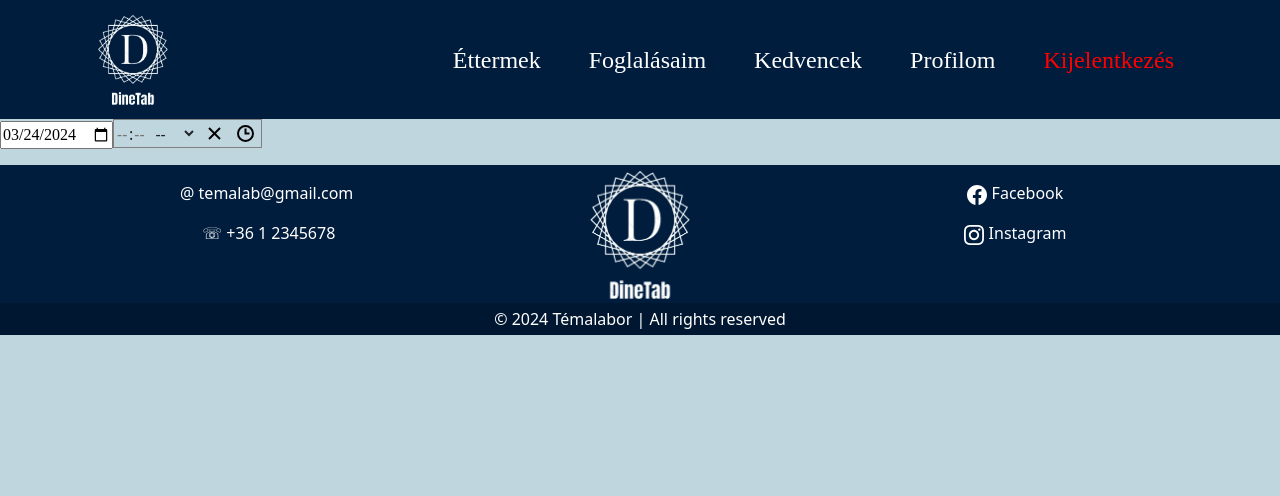
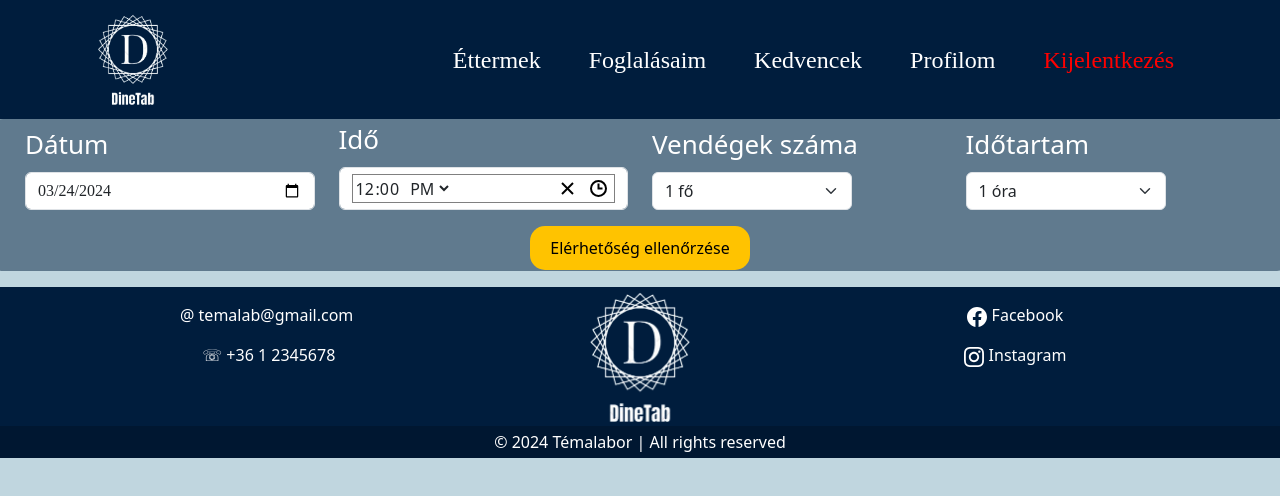
Before and after one commit to dudigeri0303/Temalab, a React (Vite) app in the folder TemalabFrontEnd/: page /customerMakeReservation in a window 1280 px wide. Shown: the top 496 px of the page. Built offline with nearby package versions, Linux system fonts and the light colour scheme; a web font is replaced by a local one.

Commit message:
foglalas kinda done

```diff
--- a/TemalabFrontEnd/src/sections/CustomerMakeReservation.jsx
+++ b/TemalabFrontEnd/src/sections/CustomerMakeReservation.jsx
@@ -8,13 +8,100 @@ export default function CustomerMakeReservations() {
     document.title = "Étterem foglalás | DineTab";
   }, []);
 
-  const today = new Date().toISOString().split('T')[0];
+    const today = new Date().toISOString().split("T")[0];
+
+  const [datepicker, setDatepicker] = useState(today);
+  const [timepicker, setTimepicker] = useState("12:00");
+  const [numberOfQuests, setNumberOfQuests] = useState(1);
+  const [timeValue, setTimeValue] = useState("");
+
+  const dateSelected = (e) => {
+    const selectedDate = e.target.value;
+    setDatepicker(selectedDate);
+  };
+
+  const timeSelected = (time) => {
+    setTimepicker(time);
+  };
+
+  const questsSelected = (event) => {
+    setNumberOfQuests((event.target.value));
+  };
+
+  const timeValueSelected = (event) => {
+    setTimeValue(event.target.value);
+  };
+
+
 
   return (
-    <div>
+    <>
       <Navbar />
-      <input type="date" id="start" name="trip-start" value={today} min={today} max="2028-12-31" />
-        <TimePicker />
-    </div>
+      <div className="row div-card">
+        <div className="col-md-3 mb-3 align-self-end">
+          <label className="form-label card-Altext" htmlFor="date">
+            Dátum
+          </label>
+          <input
+            className="form-control"
+            type="date"
+            id="date"
+            name="date"
+            value={datepicker}
+            min={today}
+            max="2028-12-31"
+            onChange={dateSelected}
+          />
+        </div>
+        <div className="col-md-3 mb-3 align-self-end">
+          <label className="form-label card-Altext" htmlFor="time">
+            Idő
+          </label>
+          <TimePicker
+          className="form-control"
+            id="time"
+            value={timepicker}
+            onChange={timeSelected}
+          />
+        </div>
+        <div className="col-md-3 mb-3 align-self-end">
+          <label className="form-label card-Altext">Vendégek száma</label>
+          <select
+            className="form-select"
+            id="numberOfQuests"
+            name="numberOfQuests"
+            style={{ width: "200px" }}
+            value={numberOfQuests}
+            onChange={questsSelected}
+          >
+            {Array.from({ length: 99 }, (_self, i) => i + 1).map((number) => (
+              <option key={number} value={number}>
+                {number} fő
+              </option>
+            ))}
+          </select>
+        </div>
+        <div className="col-md-3 mb-3 align-self-end">
+          <label className="form-label card-Altext">Időtartam</label>
+          <select
+            className="form-select"
+            id="numberOfQuests"
+            name="numberOfQuests"
+            style={{ width: "200px" }}
+            value={timeValue}
+            onChange={timeValueSelected}
+          >
+            {Array.from({ length: 8 }, (_self, i) => i + 1).map((number) => (
+              <option key={number} value={number}>
+                {number} óra
+              </option>
+            ))}
+          </select>
+        </div>
+        <div className="d-flex justify-content-center">
+          <button className="avgbtn">Elérhetőség ellenőrzése</button>
+        </div>
+      </div>
+    </>
   );
 }
```
